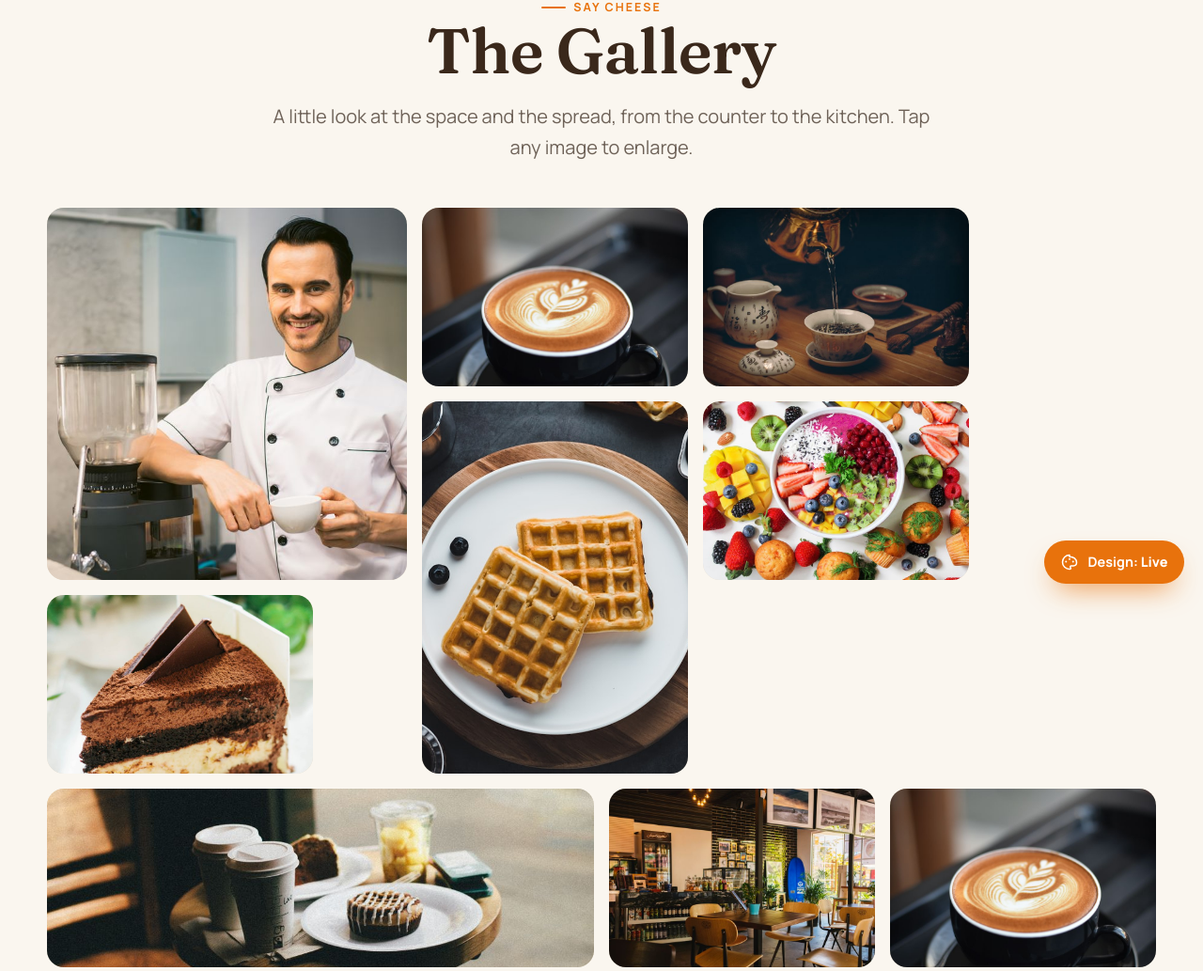
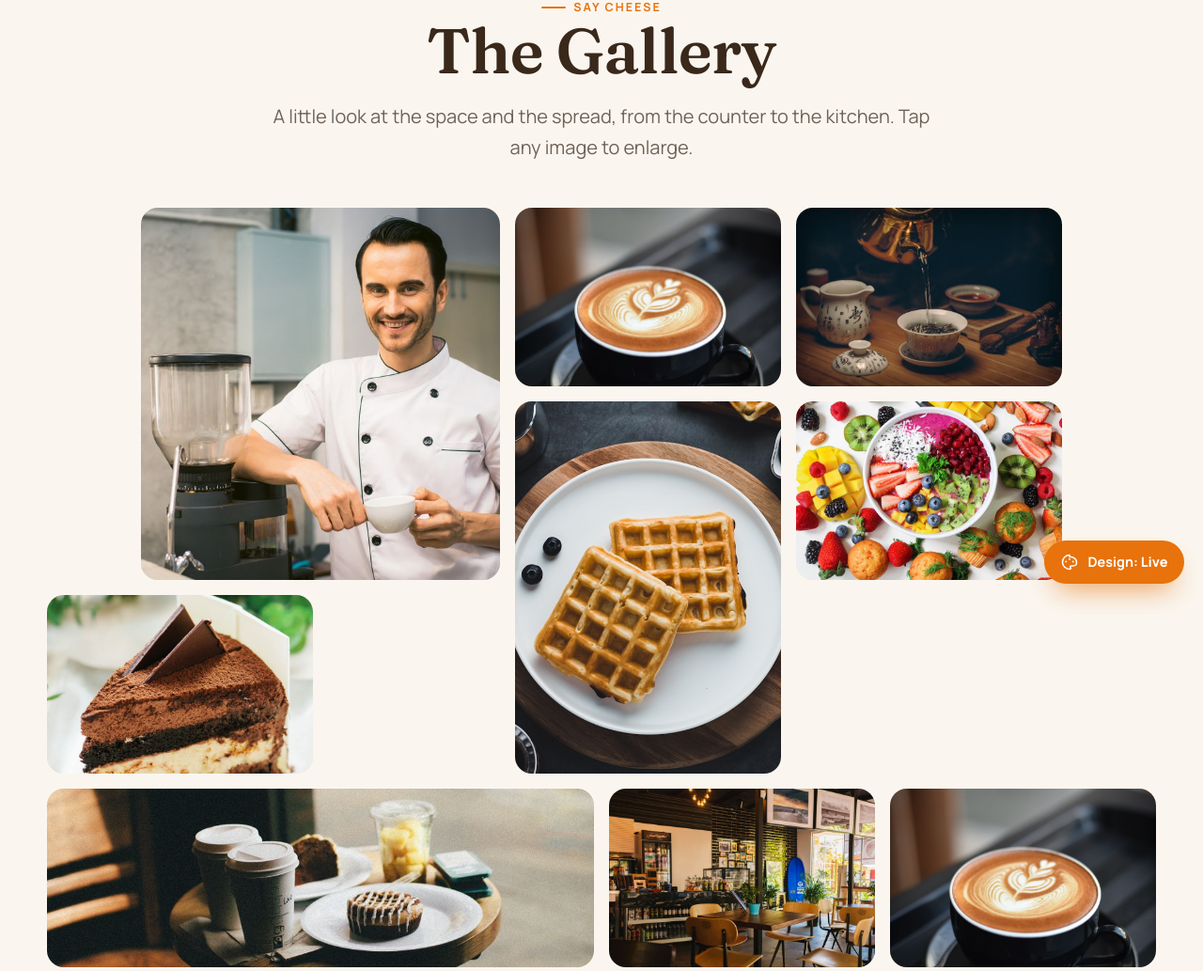
Before and after one commit to hpxdev/wow-weffles, a Django app: page /gallery/ in a window 1280 px wide. Shown: the part 159-1192 px from the top of the page at 94% size. Run offline with Django 5.2, Linux system fonts and the light colour scheme; data comes from the database, SQL or seed files in the repository; data that the repository does not hold is empty.

Commit message:
Center gallery grid by adjusting g-big column positioning

```diff
--- a/static/css/styles.css
+++ b/static/css/styles.css
@@ -400,6 +400,7 @@ strong { color: var(--ink); }
   grid-template-columns: repeat(12, 1fr);
   grid-auto-rows: 190px;
   gap: var(--space-4);
+  justify-items: center;
 }
 .gallery-grid figure {
   border-radius: var(--radius);
@@ -407,6 +408,7 @@ strong { color: var(--ink); }
   background: var(--tan-soft);
   position: relative;
   cursor: zoom-in;
+  width: 100%;
 }
 .gallery-grid img { width: 100%; height: 100%; object-fit: cover; transition: transform 0.5s var(--ease); }
 .gallery-grid figure:hover img { transform: scale(1.06); }
@@ -420,7 +422,7 @@ strong { color: var(--ink); }
 .g-wide { grid-column: span 6; }
 .g-tall { grid-row: span 2; grid-column: span 3; }
 .g-reg  { grid-column: span 3; }
-.g-big  { grid-column: span 4; grid-row: span 2; }
+.g-big  { grid-column: 2 / span 4; grid-row: span 2; }
 
 /* Lightbox */
 .lightbox {
```
